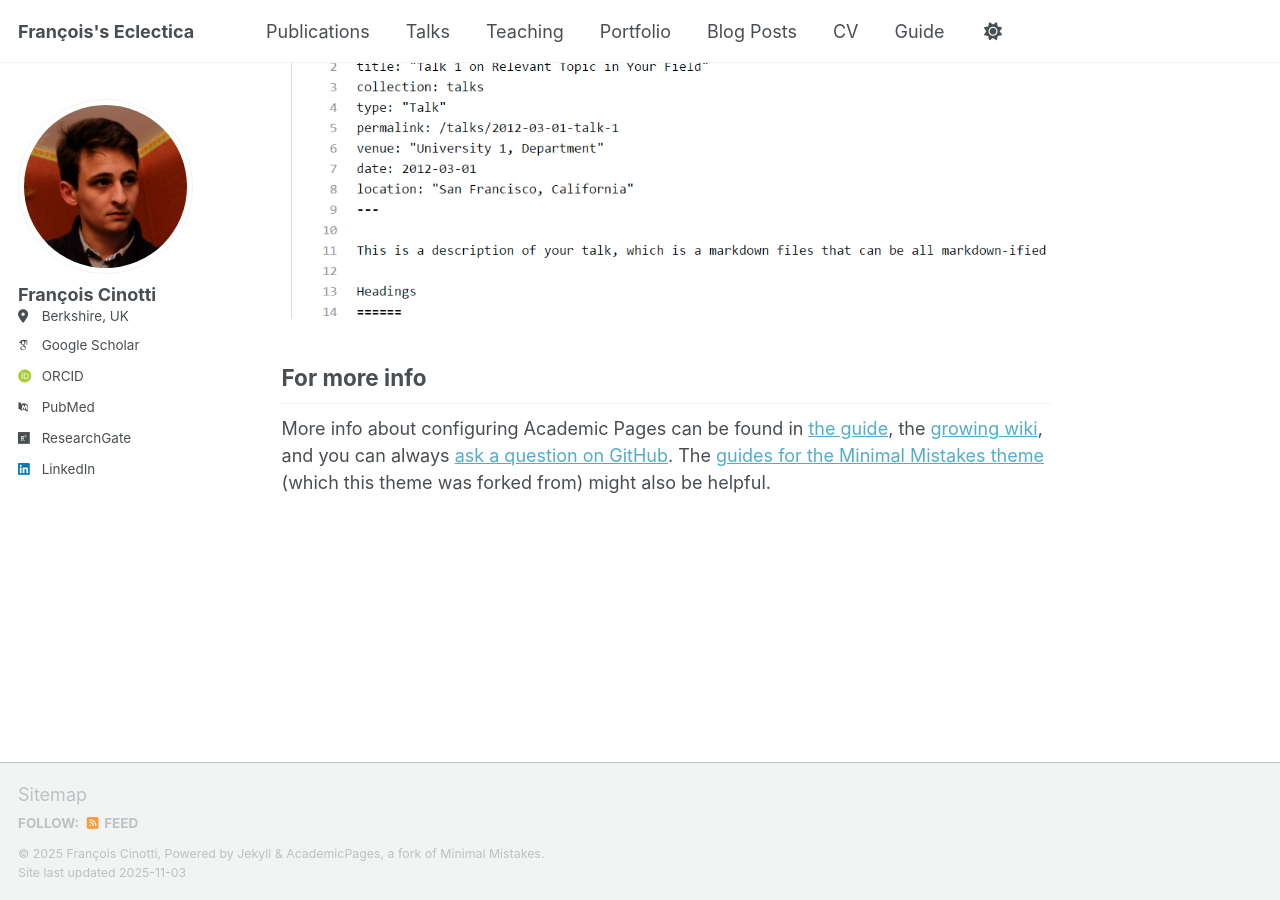
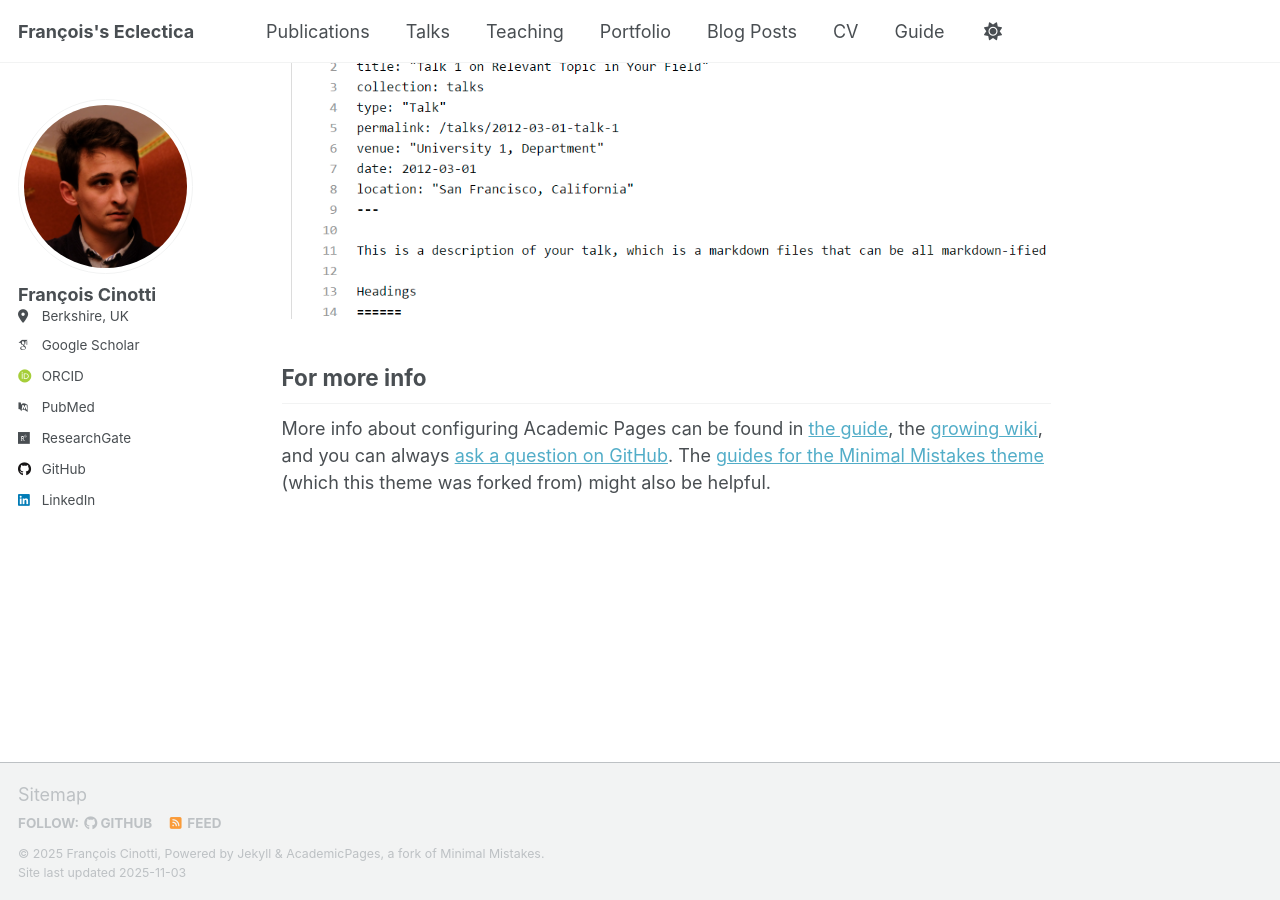
Before and after one commit to frct/frct.github.io, a Jekyll site: the page built from _pages/about.md, in a window 1280 px wide and 900 px high, scrolled down 2880 px. Built offline with Jekyll 4.4.1, drawn with Linux system fonts in a browser that asks for light colours; some web fonts are replaced; a script that is not in the unit is left out.

Commit message:
Update _config.yml

```diff
--- a/_config.yml
+++ b/_config.yml
@@ -48,7 +48,7 @@ author:
   bitbucket        : # Username - Update with your username on the site
   codepen          : # Username
   dribbble         : # Username
-  github           : # "frct"
+  github           : "frct"
   kaggle           : # Username
   stackoverflow    : # User number or user number and name (i.e., use "1" or "1/jeff-atwood")
 
```
